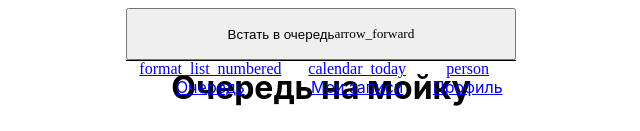
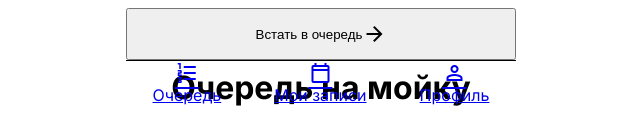
Before and after one commit to nurigo640/carwashorder, a Next.js app: page /queue in a window 1280 px wide. Shown: the top 131 px of the page, without its empty margins (319-959 px from the left). Built offline with nearby package versions, Linux system fonts and the light colour scheme; no server answers.

Commit message:
Update globals.css

```diff
--- a/app/globals.css
+++ b/app/globals.css
@@ -1,3 +1,22 @@
+@import url('https://fonts.googleapis.com/css2?family=Inter:wght@400;600;700;800&family=JetBrains+Mono:wght@700&display=swap');
+@import url('https://fonts.googleapis.com/css2?family=Material+Symbols+Outlined:opsz,wght,FILL,GRAD@20..48,100..700,0..1,-50..200&display=swap');
+
+@tailwind base;
+@tailwind components;
+@tailwind utilities;
+
+.material-symbols-outlined {
+  font-family: 'Material Symbols Outlined';
+  font-variation-settings: 'FILL' 0, 'wght' 400, 'GRAD' 0, 'opsz' 24;
+  display: inline-block;
+  line-height: 1;
+  text-transform: none;
+  letter-spacing: normal;
+  word-wrap: normal;
+  white-space: nowrap;
+  direction: ltr;
+  font-size: 24px;
+}
 @tailwind base;
 @tailwind components;
 @tailwind utilities;
```
